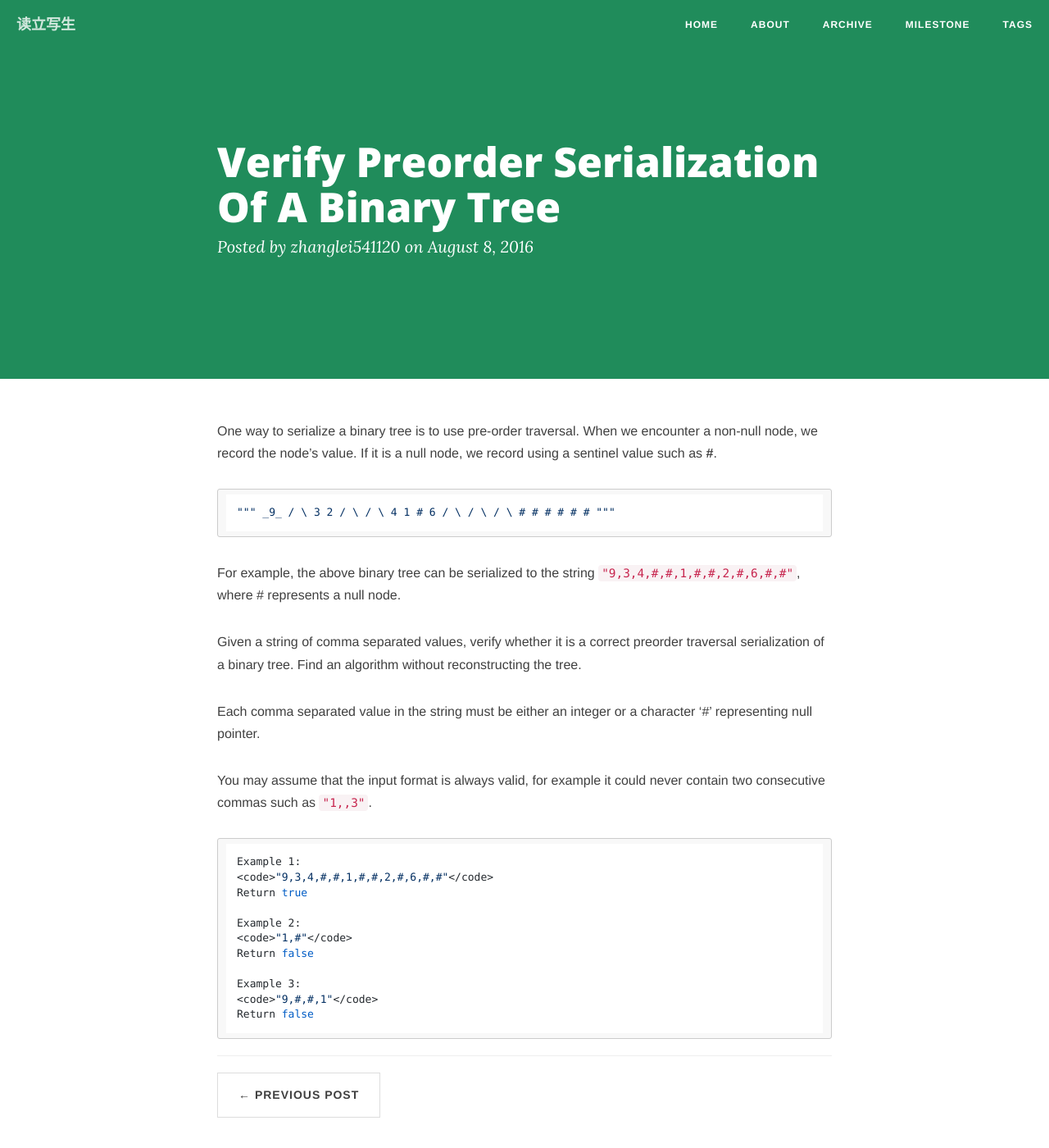
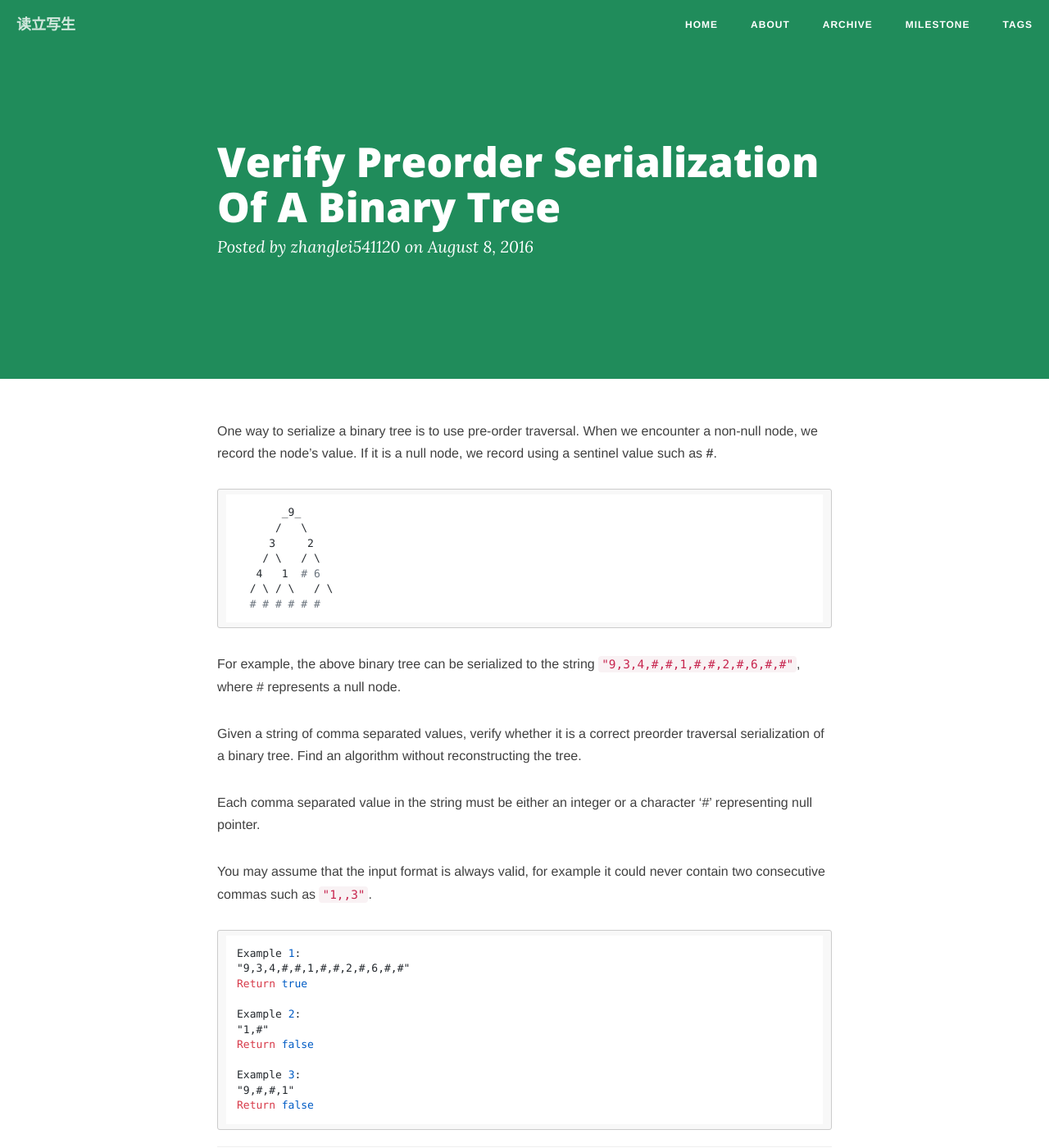
Before and after one commit to zhanglei541120/zhanglei541120.github.io, a Jekyll site: the page built from _posts/2016-08-08-Verify-Preorder-Serialization-of-a-Binary-Tree.md, in a window 1280 px wide and 1400 px high. Shown: the whole window at 82% size. Built offline with Jekyll 4.4.1, drawn with Linux system fonts in a browser that asks for light colours; nearby versions of some CDN libraries; comment, search, counter and statistics services are not loaded.

```diff
--- a/_posts/2016-08-08-Verify-Preorder-Serialization-of-a-Binary-Tree.md
+++ b/_posts/2016-08-08-Verify-Preorder-Serialization-of-a-Binary-Tree.md
@@ -1,12 +1,12 @@
 One way to serialize a binary tree is to use pre-order traversal. When we encounter a non-null node, we record the node's value. If it is a null node, we record using a sentinel value such as <b>#</b>.
 
-    """    _9_
+           _9_
           /   \
          3     2
         / \   / \
        4   1  #  6
       / \ / \   / \
-      # # # #   # # """
+      # # # #   # #
 
 For example, the above binary tree can be serialized to the string <code>"9,3,4,#,#,1,#,#,2,#,6,#,#"</code>, where # represents a null node.
 
@@ -18,13 +18,13 @@ You may assume that the input format is always valid, for example it could never
 
 
     Example 1:
-    <code>"9,3,4,#,#,1,#,#,2,#,6,#,#"</code>
+    "9,3,4,#,#,1,#,#,2,#,6,#,#"
     Return true
 
     Example 2:
-    <code>"1,#"</code>
+    "1,#"
     Return false
 
     Example 3:
-    <code>"9,#,#,1"</code>
+    "9,#,#,1"
     Return false
```
